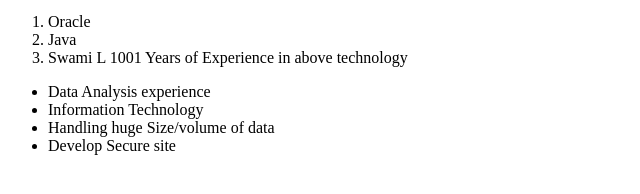
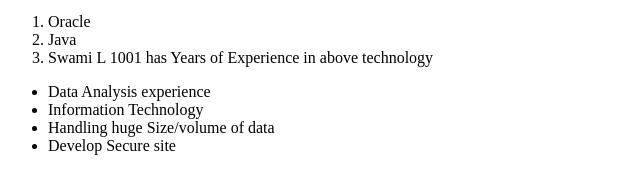
Before and after one commit to swamilal1/swamilal1, a plain HTML site: page index.html in a window 1280 px wide. Shown: the part 148-342 px from the top of the page, 0-640 px from the left. Drawn offline with Linux system fonts and the light colour scheme.

Commit message:
Third-Commit-v3

```diff
--- a/index.html
+++ b/index.html
@@ -31,7 +31,7 @@
   <ol>
      <li> Oracle  </li>
      <li> Java  </li>
-     <li> Swami L 1001 Years of Experience in above technology </li>
+     <li> Swami L 1001 has Years of Experience in above technology </li>
   </ol>
   <ul>
     <li> Data Analysis experience </li>
```
